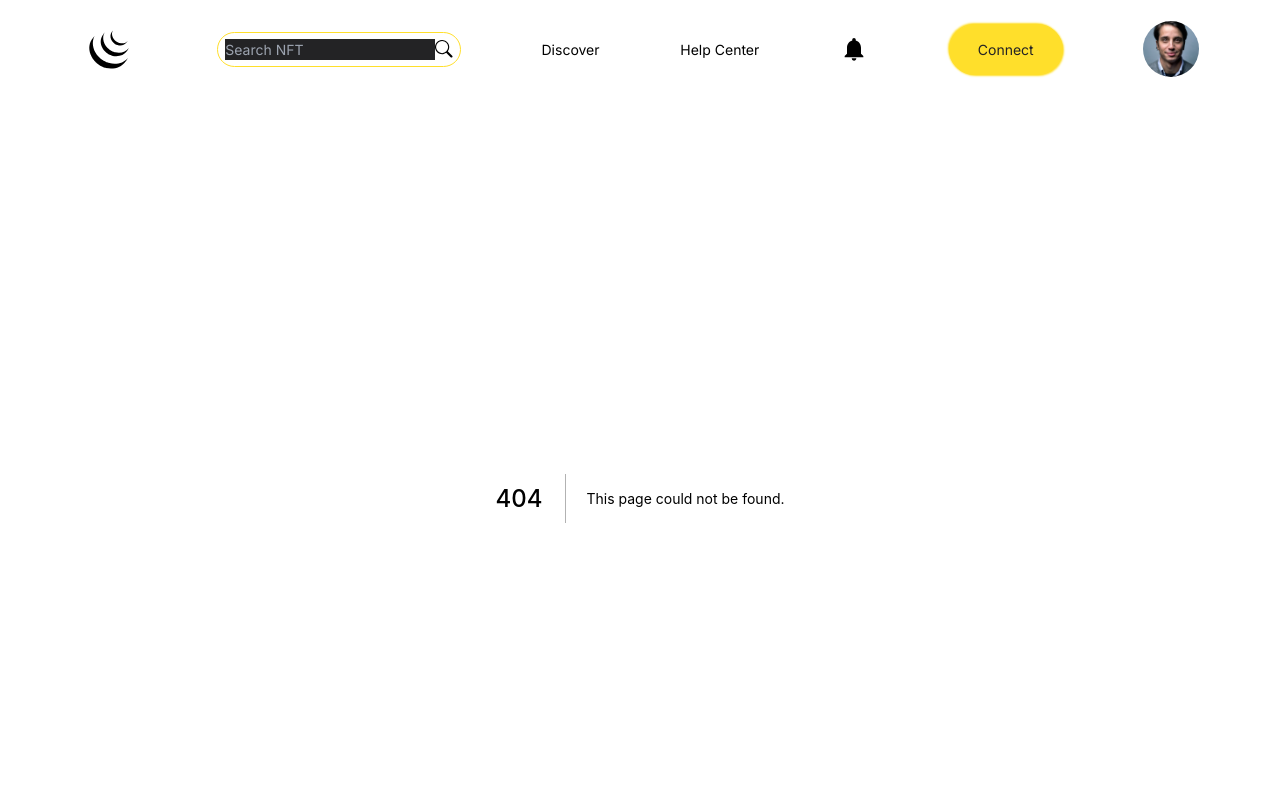
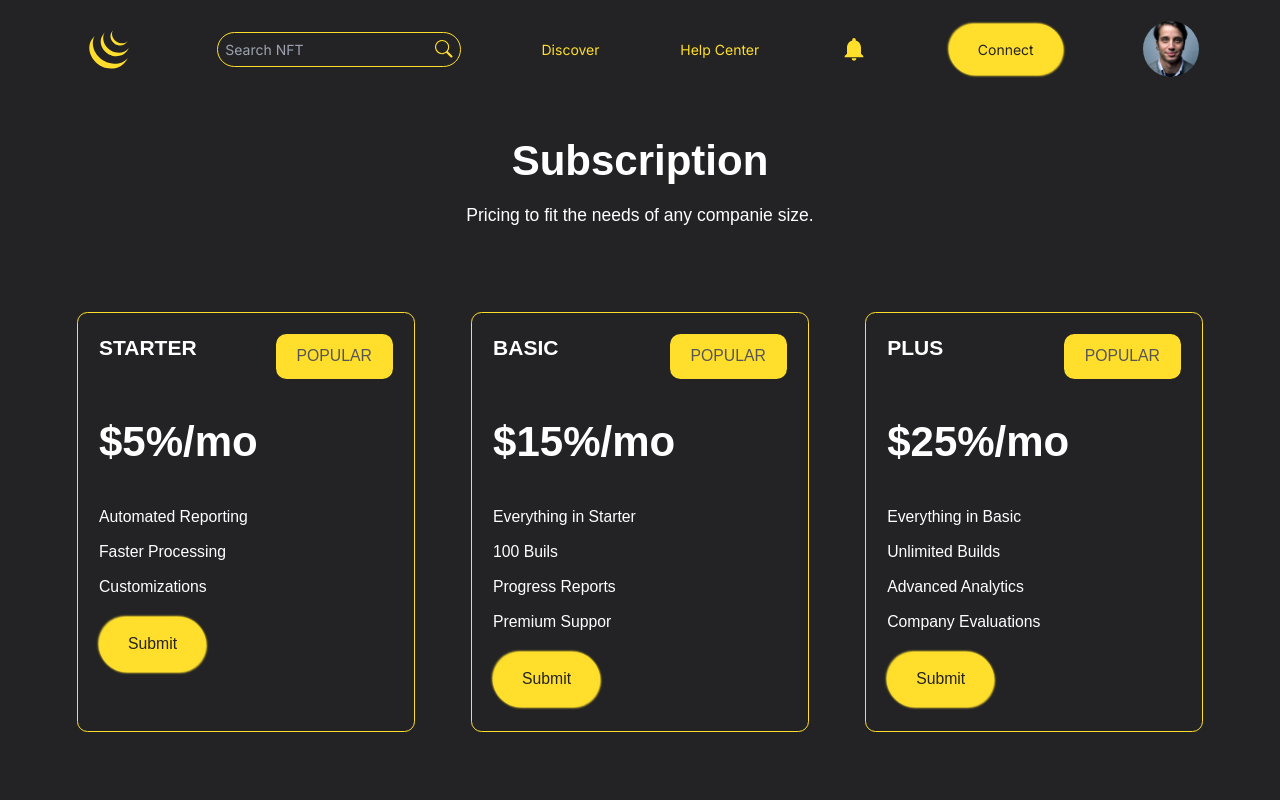
Before and after one commit to Samira-ABDI79/NFT-Marketplace, a Next.js app: page /Subscription in a window 1280 px wide. Before the commit this address had no page. Shown: the top 800 px of the page. Built offline with nearby package versions, Linux system fonts and the light colour scheme; a web font is replaced by a local one.

Commit message:
feat (pages) : add Subscription

```diff
--- /dev/null
+++ b/pages/Subscription/index.tsx
@@ -0,0 +1,90 @@
+import Button from "../../components/Button"
+
+const SubscriptionList=[
+    {
+        id:1,
+        title:"STARTER",
+        price:"$5%/mo",
+        property:[
+            {
+                text:"Automated Reporting"
+            },
+            {
+                text:"Faster Processing"
+            },
+            {
+                text:"Customizations"
+            },
+        ]
+    },
+    {
+        id:2,
+        title:"BASIC",
+        price:"$15%/mo",
+        property:[
+            {
+                text:"Everything in Starter"
+            },
+            {
+                text:"100 Buils"
+            },
+            {
+                text:"Progress Reports"
+            },
+            {
+                text:"Premium Suppor"
+            },
+        ]
+    },
+    {
+        id:3,
+        title:"PLUS",
+        price:"$25%/mo",
+        property:[
+            {
+                text:"Everything in Basic"
+            },
+            {
+                text:"Unlimited Builds"
+            },
+            {
+                text:"Advanced Analytics"
+            },
+            {
+                text:"Company Evaluations"
+            },
+        ]
+    },
+]
+function Subscription(){
+    return(
+        <>
+       <div className="text-center text-white my-12">
+       <h1 className="text-5xl font-bold">Subscription</h1>
+        <p className="text-xl my-6">Pricing to fit the needs of any companie size.</p>
+       </div>
+       <div className="container text-white mt-20 mb-32">
+       <ul className=" py-4 px-2 text-lg   flex justify-between lg:flex-row flex-col bg-shadowLight" >
+            {SubscriptionList.map(({title,price,property,}, index) => (
+             <div className="border p-6 border-icons rounded-xl lg:w-[30%] w-full lg:h-[30rem] h-auto lg:mt-0 mt-12" key={index}>
+                 <div className="flex justify-between">
+                     <h1 className=" font-bold text-2xl">{title}</h1>
+                     <button className="bg-icons text-shadowDark rounded-xl px-6 py-3">POPULAR</button>
+                 </div>
+                 <p className="text-5xl font-bold my-12">{price}</p>
+                 <ul className="my-5">
+                 {property.map(({text}, index) => (
+                     <li key={index} className="my-3">{text}</li>
+                  ))}
+                 </ul>
+                 <Button type="yellow" title="Submit" />
+
+             </div>
+            ))}
+          </ul>
+       </div>
+        </>
+    )
+}
+
+export default Subscription;
```
